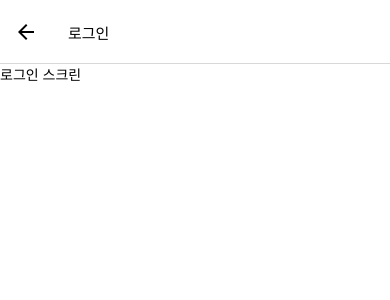
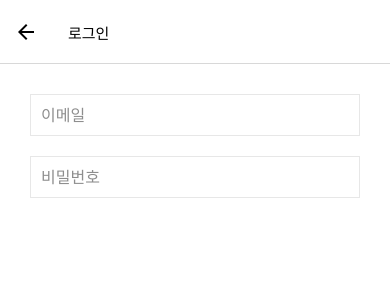
Before and after one commit to woals7480/MatzipApp_Frontend, a React Native app: screen /Login in a window 390 px wide. Shown: the top 300 px of the page. Built offline with nearby package versions, Linux system fonts and the light colour scheme.

Commit message:
input 컴포넌트

```diff
--- /dev/null
+++ b/src/components/InputField.tsx
@@ -0,0 +1,83 @@
+import React, {useRef} from 'react';
+import {
+  Dimensions,
+  Pressable,
+  StyleSheet,
+  Text,
+  TextInput,
+  TextInputProps,
+  View,
+} from 'react-native';
+import {colors} from '../constants';
+
+interface InputFieldProps extends TextInputProps {
+  disable?: boolean;
+  error?: string;
+  touched?: boolean;
+}
+
+const deviceHeight = Dimensions.get('screen').height;
+
+function InputField({
+  disable = false,
+  error,
+  touched,
+  ...props
+}: InputFieldProps) {
+  const innerRef = useRef<TextInput | null>(null);
+
+  const handlePressInput = () => {
+    innerRef.current?.focus();
+  };
+
+  return (
+    <Pressable onPress={handlePressInput}>
+      <View
+        style={[
+          styles.container,
+          disable && styles.disabled,
+          touched && Boolean(error) && styles.inputError,
+        ]}>
+        <TextInput
+          ref={innerRef}
+          editable={!disable}
+          style={[styles.input, disable && styles.disabled]}
+          placeholderTextColor={colors.GRAY_500}
+          {...props}
+          autoCapitalize="none"
+          spellCheck={false}
+          autoCorrect={false}
+        />
+        {touched && Boolean(error) && <Text style={styles.error}>{error}</Text>}
+      </View>
+    </Pressable>
+  );
+}
+
+const styles = StyleSheet.create({
+  container: {
+    borderWidth: 1,
+    borderColor: colors.GRAY_200,
+    padding: deviceHeight > 700 ? 15 : 10,
+  },
+  input: {
+    fontSize: 16,
+    color: colors.BLACK,
+    padding: 0,
+  },
+  disabled: {
+    backgroundColor: colors.GRAY_200,
+    color: colors.GRAY_700,
+  },
+  inputError: {
+    borderWidth: 1,
+    borderColor: colors.RED_300,
+  },
+  error: {
+    color: colors.RED_500,
+    fontSize: 12,
+    paddingTop: 5,
+  },
+});
+
+export default InputField;
--- a/src/constants/colors.ts
+++ b/src/constants/colors.ts
@@ -1,7 +1,13 @@
 const colors = {
   WHITE: '#FFF',
+  BLACK: '#000',
   PINK_500: '#BF5C79',
   PINK_700: '#C63B64',
+  RED_300: '#FFB4B4',
+  RED_500: '#FF5F5F',
+  GRAY_200: '#E7E7E7',
+  GRAY_500: '#8E8E8E',
+  GRAY_700: '#575757',
 };
 
 export {colors};
--- a/src/screens/auth/LoginScreen.tsx
+++ b/src/screens/auth/LoginScreen.tsx
@@ -1,14 +1,65 @@
-import React from 'react';
-import {StyleSheet, Text, View} from 'react-native';
+import React, {useState} from 'react';
+import {SafeAreaView, StyleSheet, Text, View} from 'react-native';
+import InputField from '../../components/InputField';
 
 function LoginScreen() {
+  const [values, setValues] = useState({
+    email: '',
+    password: '',
+  });
+  const [touched, setTouched] = useState({
+    email: false,
+    password: false,
+  });
+
+  const handleChangeText = (key: string, value: string) => {
+    setValues({
+      ...values,
+      [key]: value,
+    });
+  };
+
+  const handleBlur = (key: string) => {
+    setTouched({
+      ...touched,
+      [key]: true,
+    });
+  };
+
   return (
-    <View>
-      <Text>로그인 스크린</Text>
-    </View>
+    <SafeAreaView style={styles.container}>
+      <View style={styles.inputContainer}>
+        <InputField
+          placeholder="이메일"
+          error={'이메일을 입력하세요.'}
+          inputMode="email"
+          value={values.email}
+          onChangeText={value => handleChangeText('email', value)}
+          onBlur={() => handleBlur('email')}
+          touched={touched.email}
+        />
+        <InputField
+          placeholder="비밀번호"
+          value={values.password}
+          error={'비밀번호를 입력하세요.'}
+          onChangeText={value => handleChangeText('password', value)}
+          secureTextEntry
+          onBlur={() => handleBlur('password')}
+          touched={touched.password}
+        />
+      </View>
+    </SafeAreaView>
   );
 }
 
-const styles = StyleSheet.create({});
+const styles = StyleSheet.create({
+  container: {
+    flex: 1,
+    margin: 30,
+  },
+  inputContainer: {
+    gap: 20,
+  },
+});
 
 export default LoginScreen;
```
